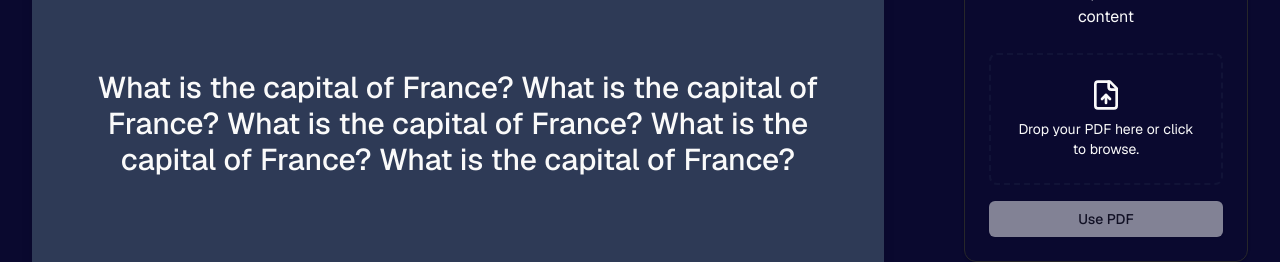
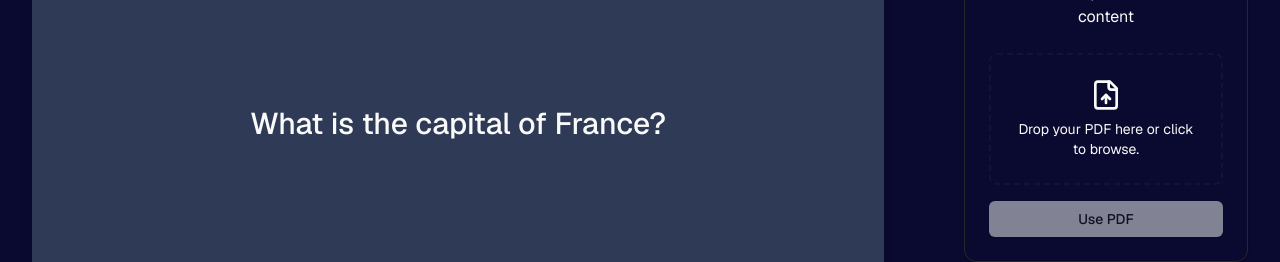
Before and after one commit to MeisterJustice/AI-SDK-PREVIEW-PDF-SUPPORT-EXAMPLE, a Next.js app: page /flashcards in a window 1280 px wide. Shown: the part 260-522 px from the top of the page. Built offline with nearby package versions, Linux system fonts and the light colour scheme; no server answers.

Commit message:
refactor flash card component for improved animation

```diff
--- a/components/flash-cards.tsx
+++ b/components/flash-cards.tsx
@@ -6,8 +6,7 @@ import useAppActions from "@/store/app/actions";
 
 const flashCards = [
   {
-    question:
-      "What is the capital of France? What is the capital of France? What is the capital of France? What is the capital of France? What is the capital of France?",
+    question: "What is the capital of France?",
     answer: "Paris",
   },
   {
@@ -42,11 +41,13 @@ const FlashCards = ({
       return;
     }
 
+    setDirection(1);
     setIsFlipped(false);
     setCurrentIndex((prev) => (prev + 1) % flashCards.length);
   };
 
   const handlePrev = () => {
+    setDirection(-1);
     setIsFlipped(false);
     setCurrentIndex(
       (prev) => (prev - 1 + flashCards.length) % flashCards.length
@@ -60,35 +61,26 @@ const FlashCards = ({
     showFileInput(true);
   };
 
-  const springConfig = {
-    type: "spring",
-    stiffness: 400,
-    damping: 15,
-  };
-
-  const cardVariants = {
-    initial: (direction: number) => ({
-      rotateY: direction === 1 ? -90 : direction === -1 ? 90 : 0,
-      opacity: direction !== 0 ? 0 : 1,
-      transition: springConfig,
+  const variants = {
+    enter: (direction: number) => ({
+      x: direction > 0 ? 300 : -300,
+      opacity: 0,
+      rotateY: direction > 0 ? -90 : 90,
     }),
-    animate: {
+    center: {
+      x: 0,
+      opacity: 1,
       rotateY: 0,
-      opacity: 1,
-      transition: springConfig,
+      transition: {
+        type: "spring",
+        stiffness: 500,
+        damping: 30,
+        duration: 0.4,
+      },
     },
-    exit: (direction: number) => ({
-      rotateY: direction === 1 ? 90 : direction === -1 ? -90 : 0,
+    exit: {
       opacity: 0,
-      transition: springConfig,
-    }),
-    flipped: {
-      rotateX: 180,
-      transition: springConfig,
-    },
-    unflipped: {
-      rotateX: 0,
-      transition: springConfig,
+      transition: { duration: 0.2 },
     },
   };
 
@@ -112,34 +104,40 @@ const FlashCards = ({
         }`}
         style={{ perspective: "1200px" }}
       >
-        <AnimatePresence custom={direction} mode="wait">
+        <AnimatePresence custom={direction} mode="popLayout">
           <motion.div
-            className="w-full h-full absolute"
+            key={currentIndex}
             custom={direction}
-            variants={cardVariants}
-            initial="initial"
-            animate={isFlipped ? "flipped" : "unflipped"}
+            variants={variants}
+            initial="enter"
+            animate="center"
             exit="exit"
+            className="w-full h-full absolute cursor-pointer"
+            onClick={() => setIsFlipped((prev) => !prev)}
             style={{ transformStyle: "preserve-3d" }}
           >
-            <div
-              className="w-full h-full relative cursor-pointer"
-              onClick={() => setIsFlipped(!isFlipped)}
+            <motion.div
+              animate={{ rotateX: isFlipped ? 180 : 0 }}
+              transition={{
+                type: "spring",
+                stiffness: 800,
+                damping: 40,
+                duration: 0.3,
+              }}
+              className="w-full h-full relative"
               style={{ transformStyle: "preserve-3d" }}
             >
-              <motion.div
-                className="w-full h-full bg-largeCard rounded-lg p-8 flex items-center justify-center absolute shadow-lg"
-                style={{
-                  backfaceVisibility: "hidden",
-                }}
+              <div
+                className="absolute w-full h-full bg-largeCard rounded-lg p-8 flex items-center justify-center shadow-lg"
+                style={{ backfaceVisibility: "hidden" }}
               >
                 <p className="text-2xl lg:text-3xl font-medium text-center">
                   {flashCards[currentIndex].question}
                 </p>
-              </motion.div>
+              </div>
 
-              <motion.div
-                className="w-full h-full bg-largeCard rounded-lg p-8 flex items-center justify-center absolute shadow-lg"
+              <div
+                className="absolute w-full h-full bg-largeCard rounded-lg p-8 flex items-center justify-center shadow-lg"
                 style={{
                   backfaceVisibility: "hidden",
                   transform: "rotateX(180deg)",
@@ -148,8 +146,8 @@ const FlashCards = ({
                 <p className="text-2xl lg:text-3xl font-medium text-center">
                   {flashCards[currentIndex].answer}
                 </p>
-              </motion.div>
-            </div>
+              </div>
+            </motion.div>
           </motion.div>
         </AnimatePresence>
       </div>
@@ -165,6 +163,7 @@ const FlashCards = ({
         <span className="text-sm w-10 text-center">
           {currentIndex + 1} / {flashCards.length}
         </span>
+
         <button
           onClick={handleNext}
           className="p-2 rounded-full hover:bg-muted transition-colors"
```
Also changed, not shown: 1 other file (tests, documents, lock files or other folders).
